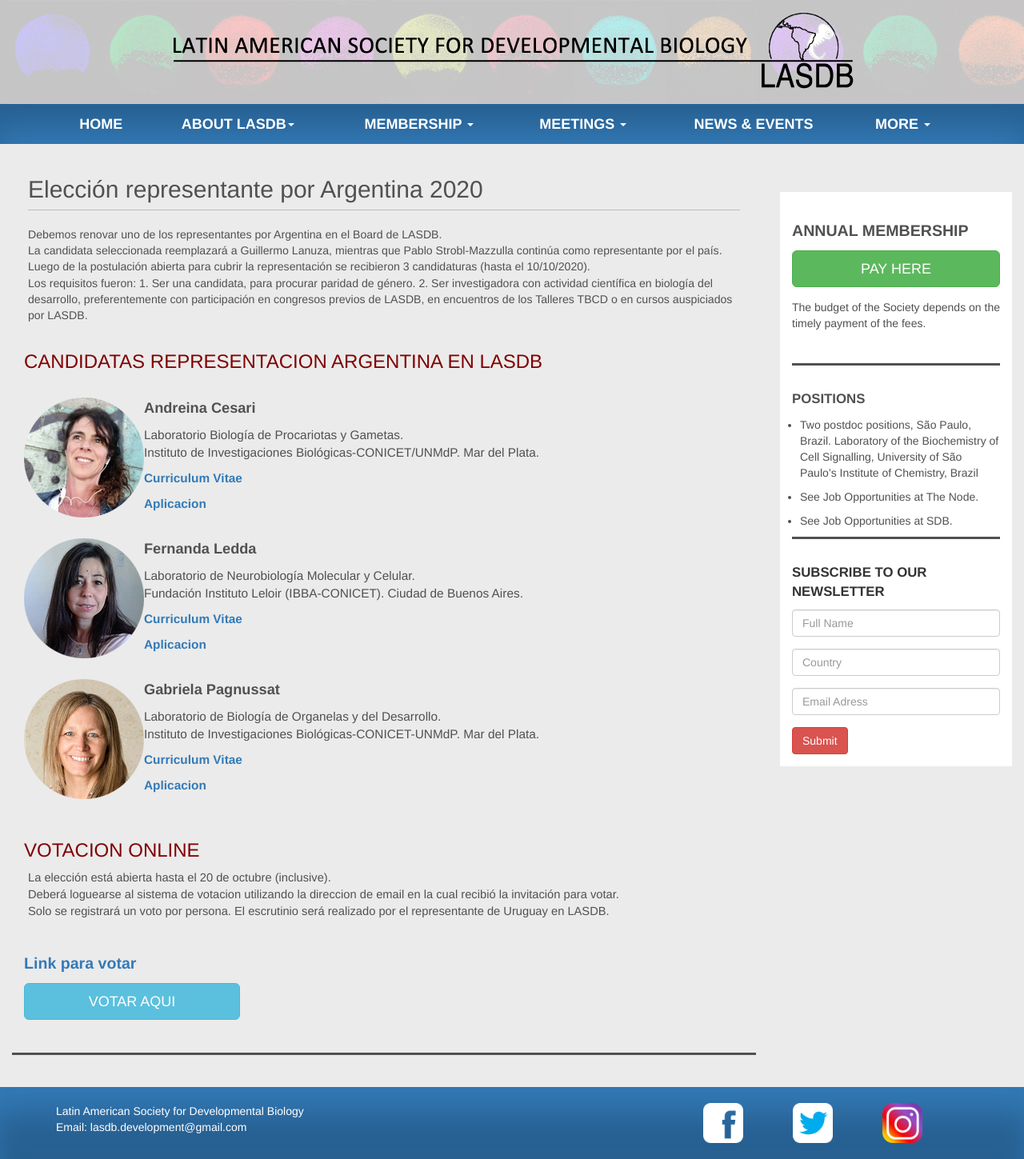
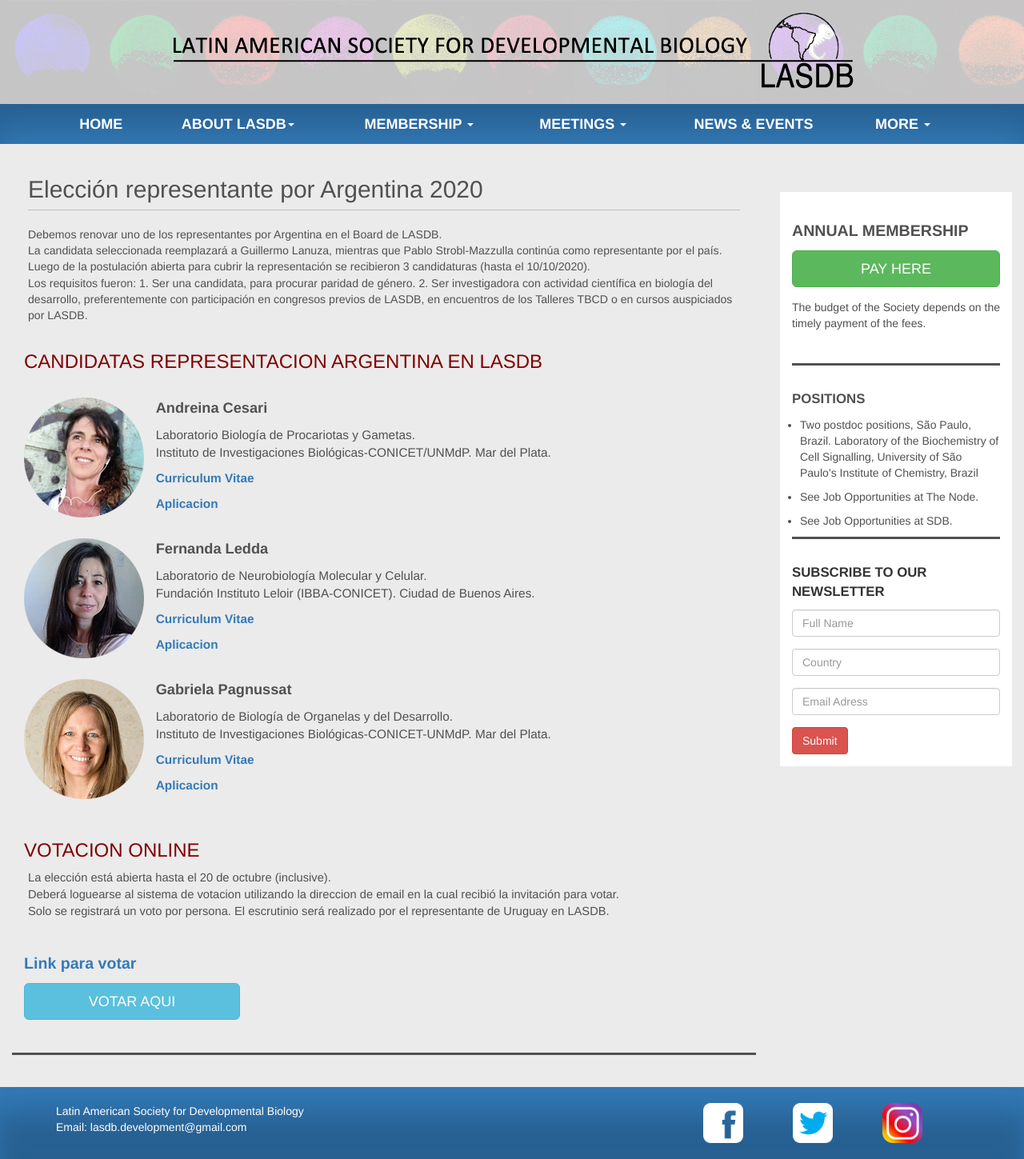
Before and after one commit to lasdb/lasdb.github.io, a Jekyll site: the page built from pages/arg/Argentina-representante-2020.html, in a window 1280 px wide. Shown: the whole page at 80% size. Built offline with Jekyll 4.4.1, drawn with Linux system fonts in a browser that asks for light colours; nearby versions of some CDN libraries.

Commit message:
Update Argentina-representante-2020.html

```diff
--- a/pages/arg/Argentina-representante-2020.html
+++ b/pages/arg/Argentina-representante-2020.html
@@ -20,7 +20,7 @@
                 <table border="0" cellpadding="5" cellspacing="0" width="90%">
                 <tbody>
                 <tr>
-                <td valign="top" width="22%"><img src="{{site.baseurl}}/pages/arg/Andreina-Cesari.png"><br><br></td>
+                <td valign="top" width="25%"><img src="{{site.baseurl}}/pages/arg/Andreina-Cesari.png"><br><br></td>
                 <td><p style="font-weight:bold; font-size: 1.3em;">Andreina Cesari</strong><br></p>
                 <p style="font-weight:; font-size: 1.1em;">Laboratorio Biología de Procariotas y Gametas. <br>
                         Instituto de Investigaciones Biológicas-CONICET/UNMdP. Mar del Plata.</span><br>
@@ -28,7 +28,7 @@
                 <p style="font-weight:bold; font-size: 1.1em;"><a href="{{site.baseurl}}/pages/arg/Andreina-Cesari-Aplic.pdf" target="_blank">Aplicacion</a><br><br></p>
                 </tr>
                 <tr>
-                <td valign="top" width="22%"><img src="{{site.baseurl}}/pages/arg/Fernanda-Ledda.png"><br><br></td>
+                <td valign="top" width="25%"><img src="{{site.baseurl}}/pages/arg/Fernanda-Ledda.png"><br><br></td>
                 <td><p style="font-weight:bold; font-size: 1.3em;">Fernanda Ledda</strong><br></p>
                 <p style="font-weight:; font-size: 1.1em;">Laboratorio de Neurobiología Molecular y Celular. <br>
                         Fundación Instituto Leloir (IBBA-CONICET). Ciudad de Buenos Aires.</span><br>
@@ -36,7 +36,7 @@
                 <p style="font-weight:bold; font-size: 1.1em;"><a href="{{site.baseurl}}/pages/arg/Fernanda-Ledda-CV.Aplic" target="_blank">Aplicacion</a><br><br></p>
                 </tr>
                 <tr>
-                <td valign="top" width="22%"><img src="{{site.baseurl}}/pages/arg/Gabriela-Pagnussat.png"><br><br></td>
+                <td valign="top" width="25%"><img src="{{site.baseurl}}/pages/arg/Gabriela-Pagnussat.png"><br><br></td>
                 <td><p style="font-weight:bold; font-size: 1.3em;">Gabriela Pagnussat</strong><br></p>
                 <p style="font-weight:; font-size: 1.1em;">Laboratorio de Biología de Organelas y del Desarrollo. <br>
                         Instituto de Investigaciones Biológicas-CONICET-UNMdP. Mar del Plata.</span><br>
```
